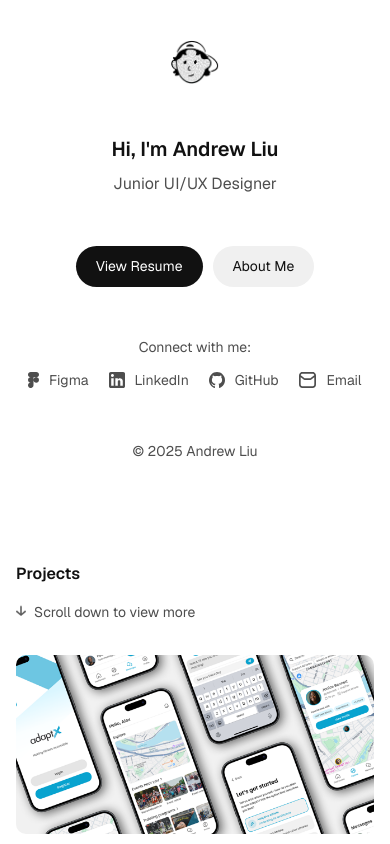
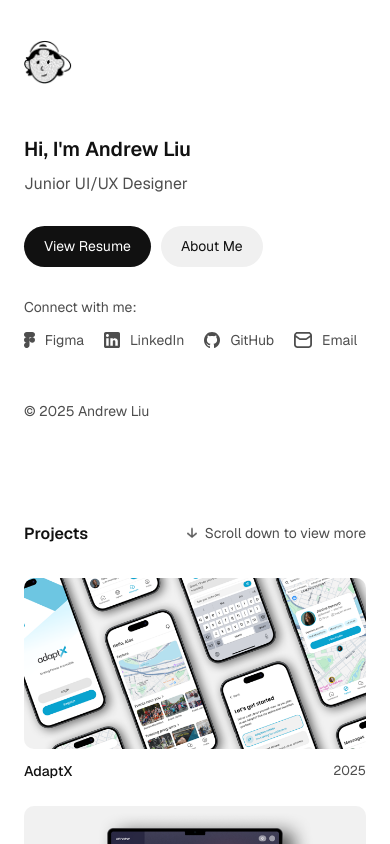
Before and after one commit to andrewliu26/portfolio, a Next.js app: page / in a window 390 px wide. Shown: the top 844 px of the page. Built offline with nearby package versions, Linux system fonts and the light colour scheme.

Commit message:
adjusted for left-aligned mobile layout, added resume

```diff
--- a/src/app/globals.css
+++ b/src/app/globals.css
@@ -84,28 +84,17 @@ p {
   .left-column {
     flex: none !important;
     padding: 40px 0 !important;
-    align-items: center !important;
     gap: 50px !important;
-    text-align: center !important;
+  }
+
+  .main-left {
+    gap: 30px !important;
   }
 
   .right-column {
     flex: none !important;
+    height: fit-content !important;
     padding: 20px 0 !important;
-  }
-
-  .projects-header {
-    flex-direction: column !important;
-    gap: 16px !important;
-    align-items: flex-start !important;
-  }
-
-  .social-links {
-    justify-content: center !important;
-  }
-
-  .buttons-container {
-    justify-content: center !important;
   }
 }
 
@@ -113,7 +102,7 @@ p {
   /* Small mobile styles */
   .main-container {
     flex-direction: column !important;
-    padding: 0 16px !important;
+    padding: 0 24px !important;
     gap: 40px !important;
   }
 }
--- a/src/app/page.tsx
+++ b/src/app/page.tsx
@@ -37,13 +37,13 @@ export default function Home() {
                     width={48}
                     height={44}
                 />
-                <div style={{ display: "flex", flexDirection: "column", gap: "50px" }}>
+                <div className="main-left" style={{ display: "flex", flexDirection: "column", gap: "50px" }}>
                     <div style={{ display: "flex", flexDirection: "column", gap: "8px" }}>
                         <h1>Hi, I'm Andrew Liu</h1>
                         <h2>Junior UI/UX Designer</h2>
                     </div>
                     <div className="buttons-container" style={{ display: "flex", gap: "10px" }}>
-                        <PrimaryButton onClick={() => console.log('Button clicked!')}>
+                        <PrimaryButton onClick={() => window.open('/Andrew_Liu_UIUX_Designer.pdf', '_blank')}>
                             View Resume
                         </PrimaryButton>
                         <SecondaryButton onClick={() => console.log('Button clicked!')}>
@@ -83,7 +83,7 @@ export default function Home() {
                 }}
             >
                 {/* Header */}
-                <div className="projects-header" style={{
+                <div style={{
                     display: "flex",
                     justifyContent: "space-between",
                     alignItems: "center",
```
Also changed, not shown: 1 other file (tests, documents, lock files or other folders).
